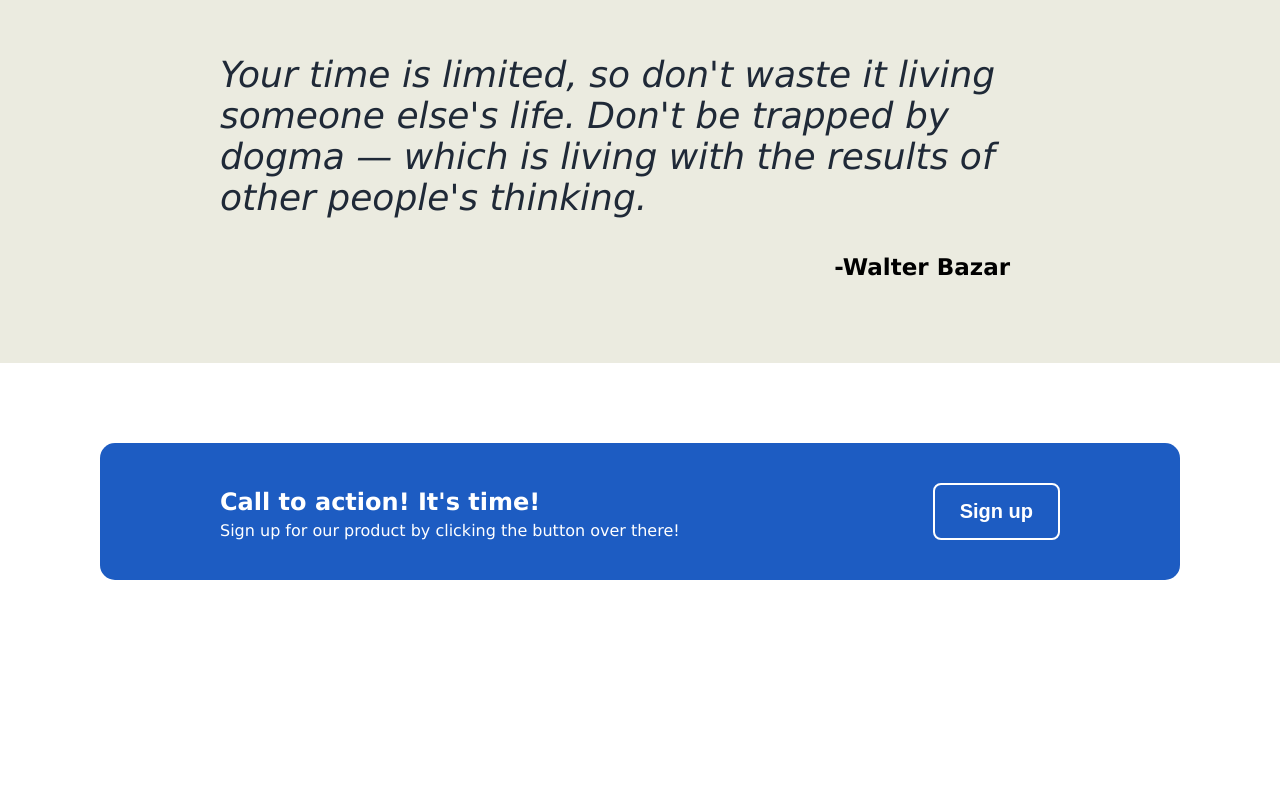
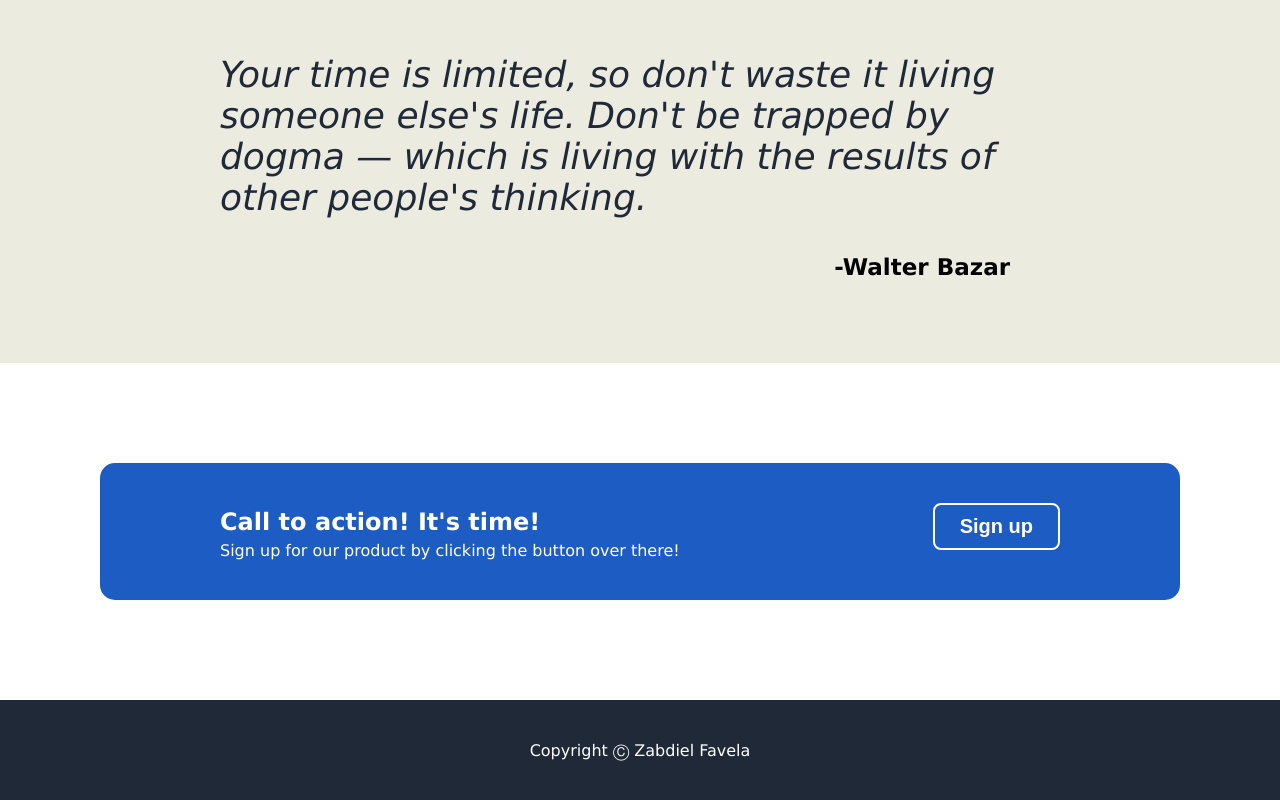
Before and after one commit to zabdielfavela7/landing_page_project, a plain HTML site: page index.html in a window 1280 px wide. Shown: the part 1138-1938 px from the top of the page. Before the commit the page ends 1798 px from the top, so only its background shows below. Drawn offline with Linux system fonts and the light colour scheme.

Commit message:
fixed action button styling. Added footer

```diff
--- a/index.html
+++ b/index.html
@@ -63,11 +63,14 @@
                     <h2>Call to action! It's time!</h3>
                     <p>Sign up for our product by clicking the button over there!</p>
                 </div>
-                <button>Sign up</button>
+                <div class="button">
+                    <button class="btn">Sign up</button>
+                </div>
+
             </div>
         </div>
         <div class="footer">
-
+            <p>Copyright Ⓒ Zabdiel Favela</p>
         </div>
     </div>
 </body>
--- a/style.css
+++ b/style.css
@@ -154,8 +154,8 @@ button{
 .action{
     background-color: white;
     padding: 100px;
-    padding-top: 80px;
-    padding-bottom: 80px;
+    padding-top: 100px;
+    padding-bottom: 100px;
 }
 
 .call-box{
@@ -173,8 +173,20 @@ button{
     margin-bottom: 0;
 }
 
-
-button{
-    border: 2px solid white;
+.button{
     margin-left: auto;
 }
+
+.btn{
+    border: 2px solid white;
+    border-radius: 8px;
+}
+
+.footer{
+    background-color:#1F2937;
+    color: white;
+    height: 100px;
+    display: flex;
+    justify-content: center;
+    align-items: center;
+}
```
